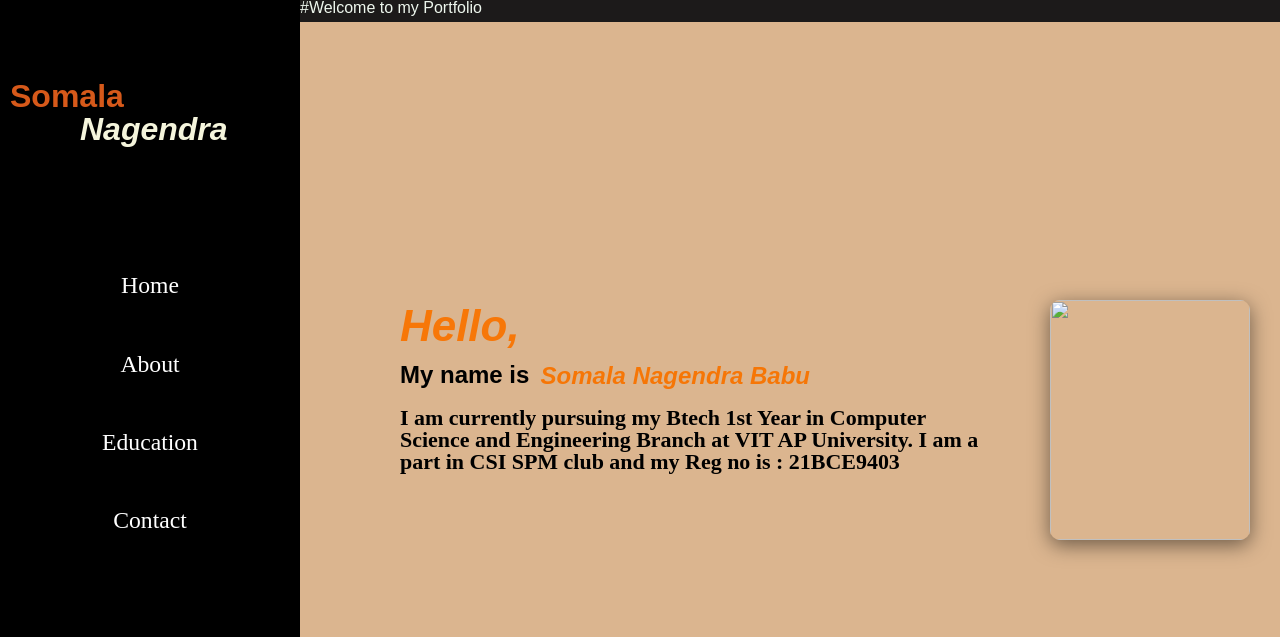
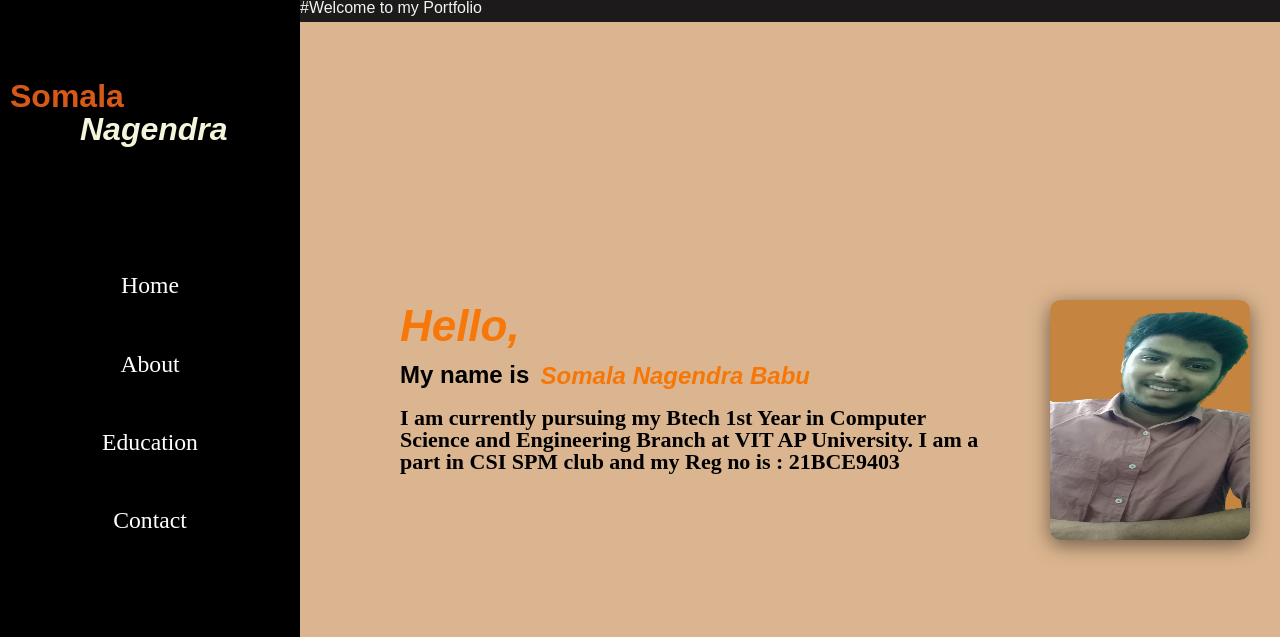
Before and after one commit to nagendrasomala/myportfolio, a plain HTML site: page index.html in a window 1280 px wide. Shown: the top 637 px of the page. Drawn offline with Linux system fonts and the light colour scheme.

Commit message:
Update index.html

```diff
--- a/index.html
+++ b/index.html
@@ -511,7 +511,7 @@ section.home1{
         </h2>
     </div>
     <div class="home3">
-          <img id="photo"  src="photo.JPG">
+          <img id="photo"  src="photo.png">
     </div>
     </div>
 
```
